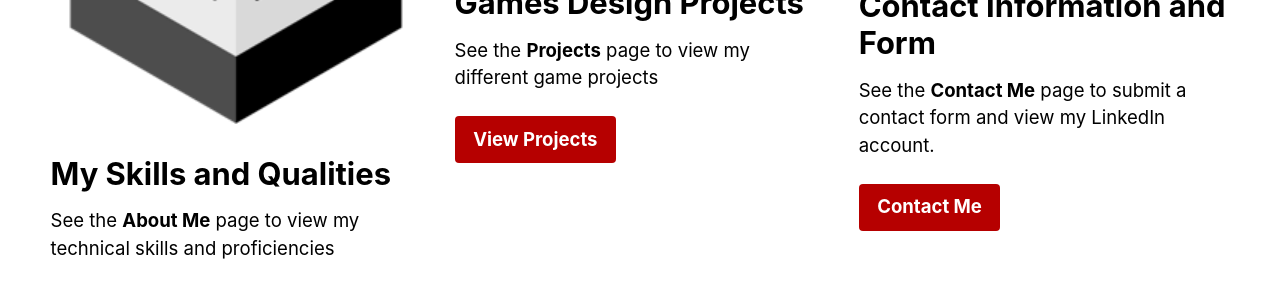
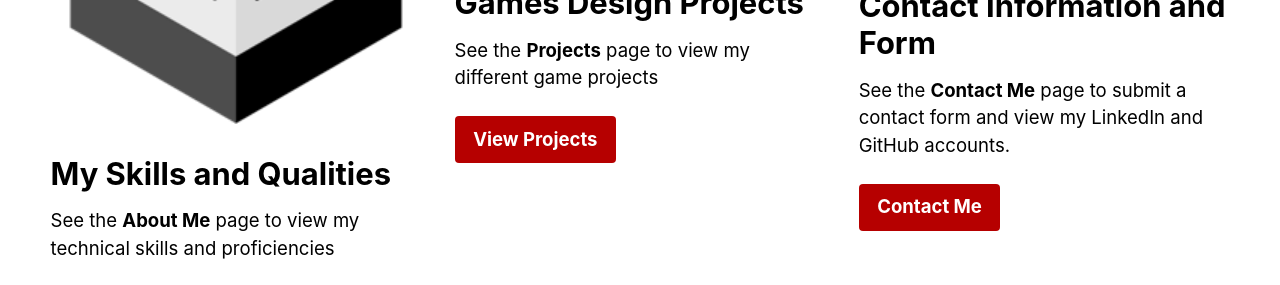
Before and after one commit to Orange-Piccolo/Orange-Piccolo.github.io, a Jekyll site: the page built from _pages/index.md, in a window 1280 px wide. Shown: the part 855-1140 px from the top of the page. Built offline with Jekyll 4.4.1, drawn with Linux system fonts in a browser that asks for light colours.

Commit message:
Update excerpt to include GitHub account

```diff
--- a/_pages/index.md
+++ b/_pages/index.md
@@ -33,7 +33,7 @@ feature_row:
   - image_path: /assets/images/LinkedInLogo.png
     alt: "LinkedIn logo"
     title: "Contact Information and Form"
-    excerpt: "See the **Contact Me** page to submit a contact form and view my LinkedIn account."
+    excerpt: "See the **Contact Me** page to submit a contact form and view my LinkedIn and GitHub accounts."
     url: "https://orange-piccolo.github.io/contact-me/"
     btn_label: "Contact Me"
     btn_class: "btn--primary"
```
